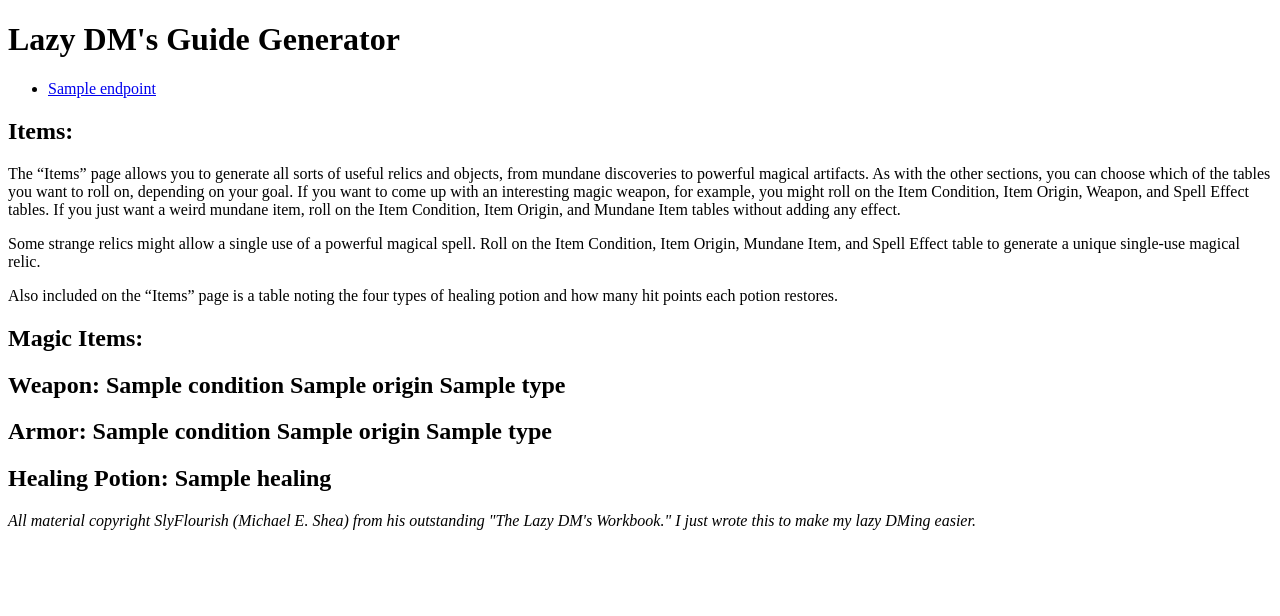
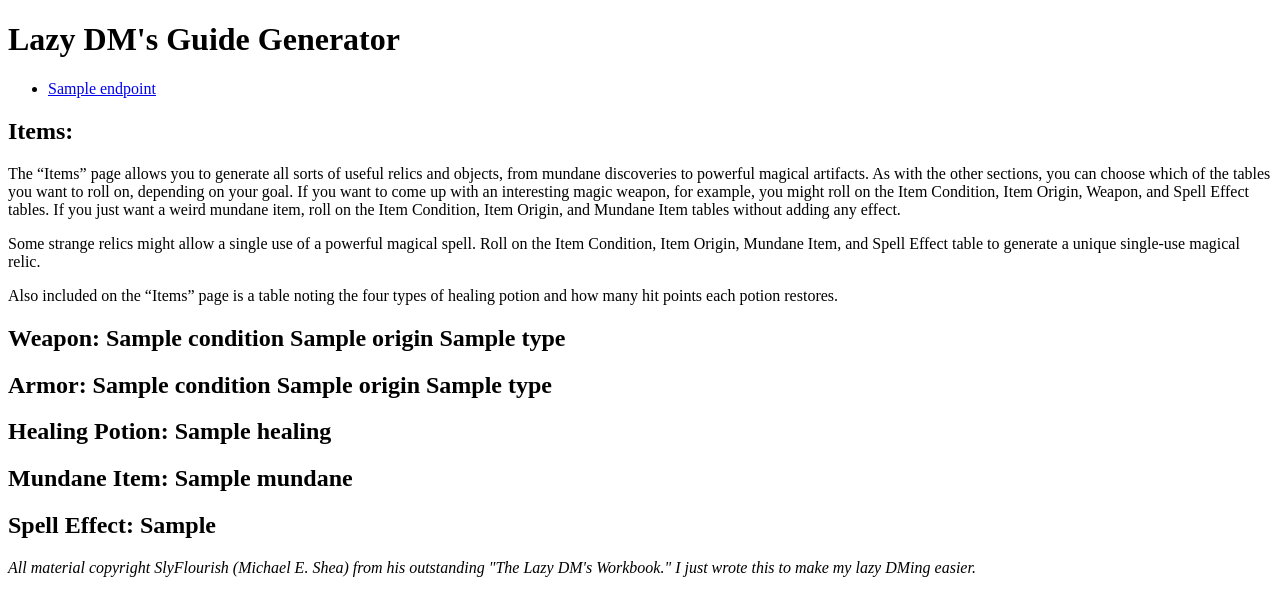
Before and after one commit to mikejgray/lazy_dm, a Flask app: template lazy_dm/templates/items.html in a window 1280 px wide. Shown: the top 616 px of the page. Run offline with Flask 2, Linux system fonts and the light colour scheme; the template is opened without the code that fills it: most values are stand-ins (such as "Sample title", 1, 10 or a date in 2020).

Commit message:
Add additional items and effects
Included mundane items and spell effects

```diff
--- a/lazy_dm/app.py
+++ b/lazy_dm/app.py
@@ -34,12 +34,14 @@ def traps():
 def monuments():
     return render_template("monuments.html", monument=generate_monument())
 
-@app.route("/magic_items", methods=["GET"])
-def magic_items():
+@app.route("/items", methods=["GET"])
+def items():
     return render_template("items.html",
                             weapon=generate_item("weapon"),
                             armor=generate_item("armor"),
-                            healing=generate_item("healing"))
+                            healing=generate_item("healing"),
+                            mundane=generate_item("mundane"),
+                            spell_effect=generate_item("spell_effect"))
 
 
 # Helper functions
@@ -75,12 +77,16 @@ def generate_monument() -> dict:
 
 def generate_item(item_type: str) -> Optional[dict]:
     """Generate a random magical item with condition, origin. Item types are healing, weapon, or armor."""
-    if item_type not in ("healing", "weapon", "armor"):
+    if item_type not in ("healing", "weapon", "armor", "mundane", "spell_effect"):
         return None
     seed()
     items = app.config["ITEMS"]
     if item_type == "healing":
         return choice(items["healing"])
+    if item_type == "mundane":
+        return choice(items["mundane"])
+    if item_type == "spell_effect":
+        return choice(items["spell_effect"])
     return {"condition": choice(items["condition"]),
             "origin": choice(items["origin"]),
             "type": choice(items[item_type])
--- a/lazy_dm/config.py
+++ b/lazy_dm/config.py
@@ -17,5 +17,7 @@ ITEMS = {
     "condition": ["Grimy","Chipped","Rough","Smooth","Ancient","Crumbling","Pristine","Cool","Ornate","Plain","Rune-scribed","Carved","Decorated","Delicate","Burned","Oily","Pulsing","Glowing","Shining","Smoldering"],
     "weapon": ["Dagger","Mace","Quarterstaff","Spear","Light crossbow","Shortbow","Battleaxe","Flail","Glaive","Greataxe","Greatsword","Longsword","Maul","Morningstar","Rapier","Scimitar","Shortsword","Warhammer","Heavy crossbow","Longbow"],
     "armor": ["Leather","Studded leather","Hide","Chain shirt","Scale mail","Breastplate","Half plate","Ring mail","Chain mail","Splint","Plate","Shield"],
-    "healing": ["Healing (Common) 2d4+2", "Greater healing (Uncommon) 4d4+4", "Superior healing (Rare) 8d4+8", "Supreme healing (Very rare) 10d4+20"]
+    "healing": ["Healing (Common) 2d4+2", "Greater healing (Uncommon) 4d4+4", "Superior healing (Rare) 8d4+8", "Supreme healing (Very rare) 10d4+20"],
+    "mundane": ["Amulet","Arrowhead","Bell","Bird skull","Bone","Bowl","Box","Bracelet","Brooch","Buckle","Candle","Coin","Crown","Cup","Dagger","Disc","Earring","Figurine","Finger bone","Flute","Forked rod","Gemstone","Glove","Goblet","Hammer","Idol","Jewelry box","Key","Lamp","Mask","Medallion","Mirror","Necklace","Opal","Orb","Pipe","Quill","Ring","Rod","Skull","Sphere","Spike","Statue","Stone","String of beads","Symbol","Tiara","Tooth","Vial","Wand"],
+    "spell_effect": ["Light","Bane","Bless","Cure wounds","Detect evil and good","Detect magic","Guiding bolt","Inflict wounds","Shield of faith","Blindness/deafness","Silence","Bestow curse","Dispel magic","Flame strike","Insect plague","Acid splash","Shocking grasp","True strike","Burning hands","Charm person","Color spray","Comprehend languages","Detect magic","Fog cloud","Jump","Sleep","Thunderwave","Acid arrow","Invisibility","Misty step","Ray of enfeeblement","Scorching ray","Shatter","Web","Fear","Fly","Gaseous form","Haste","Lightning bolt","Slow","Stinking cloud","Banishment","Black tentacles","Blight","Fire shield","Ice storm","Stoneskin","Cloudkill","Cone of cold","Disintegrate"]
 }
--- a/lazy_dm/templates/items.html
+++ b/lazy_dm/templates/items.html
@@ -1,7 +1,7 @@
 {# _lazy_dm/templates/items.html_ #}
 
 {% extends "index.html" %}
-{% block title %}Magic Items{% endblock %}
+{% block title %}Items{% endblock %}
 {% block body %}
     {{ super() }}
 
@@ -13,9 +13,9 @@
 
 <p>Also included on the “Items” page is a table noting the four types of healing potion and how many hit points each potion restores.
 
-<h2>Magic Items:</h2>
-
 <h2>Weapon: {{ weapon["condition"] }} {{ weapon["origin"] }} {{ weapon["type"] }}</h2>
 <h2>Armor: {{ armor["condition"] }} {{ armor["origin"] }} {{ armor["type"] }}</h2>
 <h2>Healing Potion: {{ healing }}</h2>
+<h2>Mundane Item: {{ mundane }}</h2>
+<h2>Spell Effect: {{ spell_effect }}</h2>
 {% endblock %}
```
